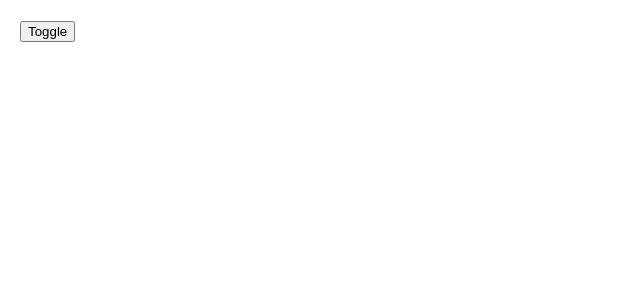
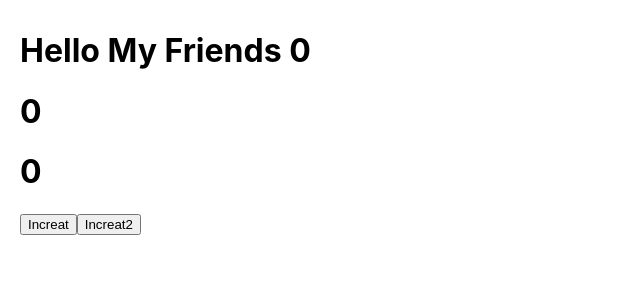
Before and after one commit to Nguyentruongphivolder9/project-react-tiktok, a React (Create React App) app: page / in a window 1280 px wide. Shown: the top 300 px of the page, without its empty margins (0-640 px from the left). Built offline with nearby package versions, Linux system fonts and the light colour scheme.

Commit message:
memo HOC

```diff
--- a/src/App.js
+++ b/src/App.js
@@ -1,17 +1,25 @@
+import Content from './Content';
 import { useState } from 'react';
-import Content from './Content';
 
 function App() {
-  const [show, setShow] = useState(false);
+  const  [count, setCount] = useState(0);
+  const  [count2, setCount2] = useState(0);
 
-  const handleClick = () => {
-    setShow(!show)
+  const handelCount = () => {
+    setCount(prev => prev + 1);
+  }
+
+  const handelCount2 = () => {
+    setCount2(prev => prev + 1);
   }
 
   return (
-    <div className="App" style={{ padding: 20 }}>
-      <button onClick={handleClick}>Toggle</button>
-      {show && <Content />}
+    <div className="App" style={{ padding: '10px 20px' }}>
+      <Content count={count}/>
+      <h1>{count}</h1>
+      <h1>{count2}</h1>
+      <button onClick={handelCount}>Increat</button>
+      <button onClick={handelCount2}>Increat2</button>
     </div>
   );
 }
--- a/src/Content.js
+++ b/src/Content.js
@@ -1,37 +1,12 @@
-import { useEffect, useState, useRef } from 'react'
+import { memo } from 'react'
 
-function Content() {
-    const [count, setCount] = useState(60);
+function Content({ count }) {
 
-    const timerId = useRef();
-    const prevCount = useRef();
-
-    useEffect(() => {
-        prevCount.current = count;
-    }, [count])
-
-    const handleStart = () => {
-        timerId.current = setInterval(() => {
-            setCount(prev => prev - 1);
-        }, 1000);
-
-        console.log("Start --> ", timerId.current);
-    }
-
-    const handleStop = () => {
-        clearInterval(timerId.current);
-        console.log("Stop --> ", timerId.current);
-    }
-
-    console.log(count, prevCount.current);
+    console.log("re-render");
 
     return (
-        <div>
-            <h1>{count}</h1>
-            <button onClick={handleStart}>Start</button>
-            <button onClick={handleStop}>Stop</button>
-        </div>
+        <h1>Hello My Friends {count}</h1>
     )
 }
 
-export default Content;
+export default memo(Content);
```
